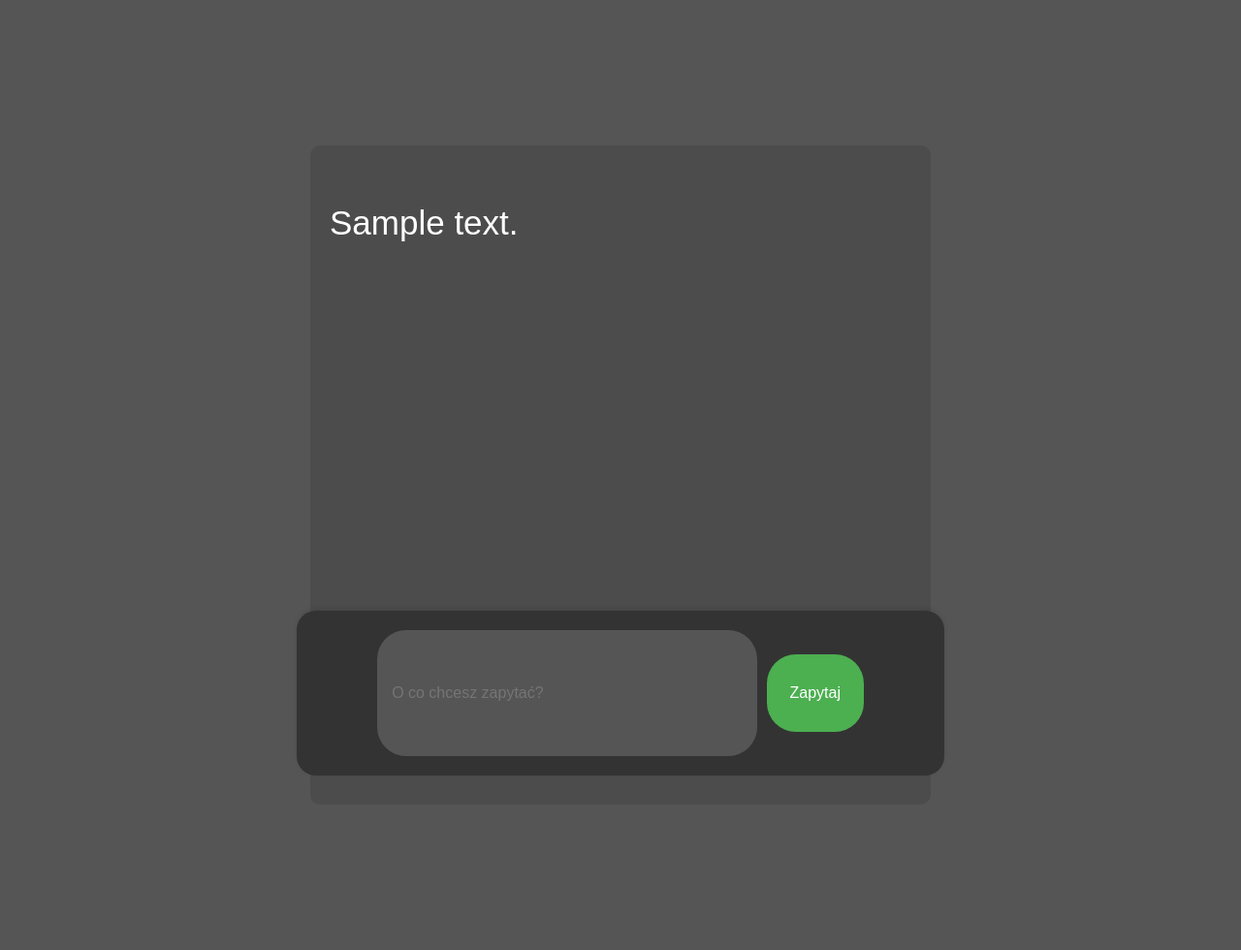
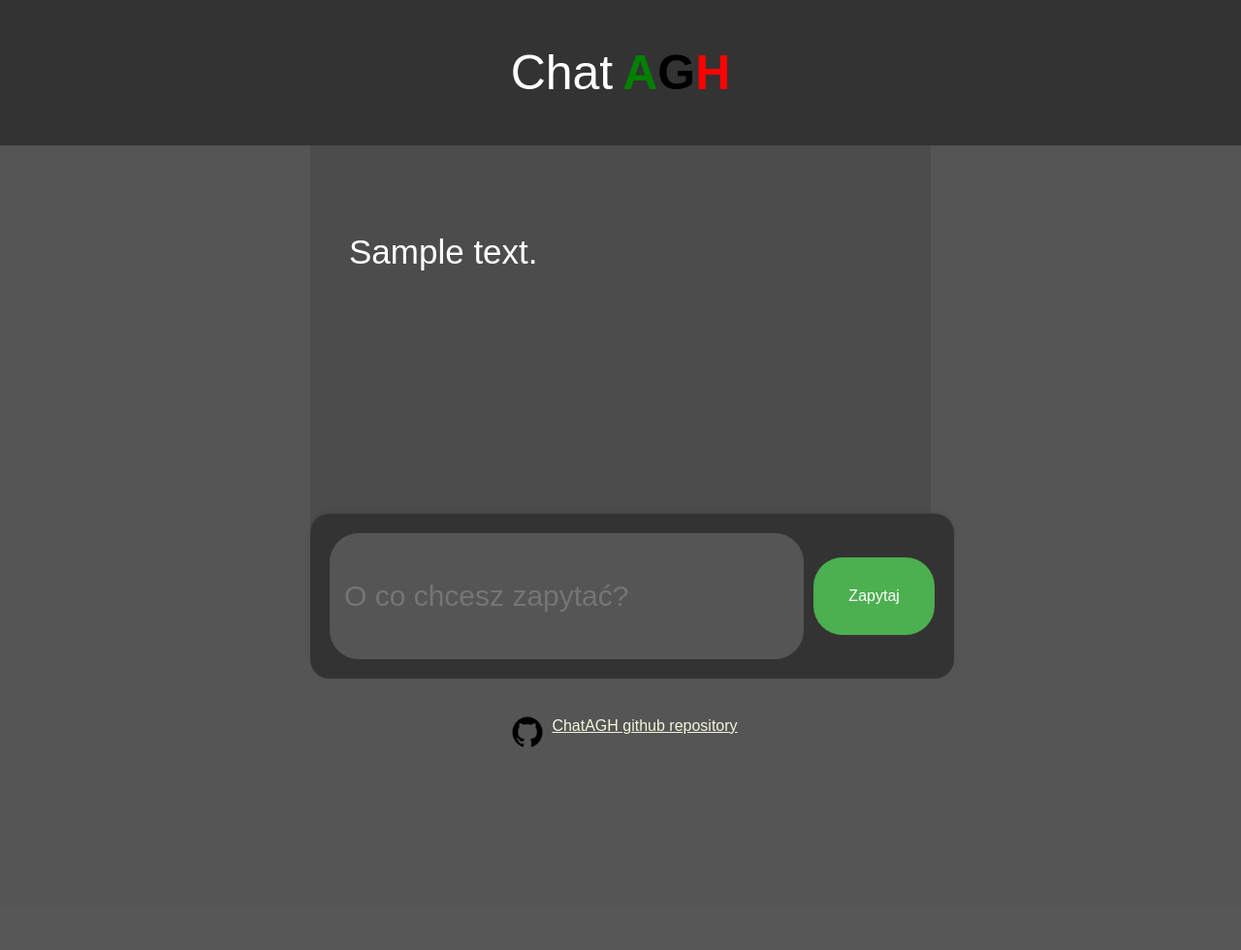
Before and after one commit to witek3100/chatAGH, a Flask app: template src/web-app/templates/chat_tab.html in a window 1280 px wide. Shown: the whole page at 97% size. After the commit the page ends 771 px from the top, so only its background shows below. Run offline with Flask 3, Linux system fonts and the light colour scheme; the template is opened without the code that fills it: most values are stand-ins (such as "Sample title", 1, 10 or a date in 2020).

Commit message:
ui improvements + refactor

```diff
--- a/config.json
+++ b/config.json
@@ -1,6 +1,6 @@
 {
   "openai": {
-    "api_key": ""
+    "api_key": "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"
   },
   "pinecone": {
     "api_key": "c079a1cd-1698-41b2-b457-74aa836db1aa",
@@ -11,7 +11,6 @@
     "chunk_size": 1200,
     "chunk_overlap": 300
   },
-  "web-app-templates": "templates",
   "mongo": {
     "uri": "mongodb://127.0.0.1:27017",
     "db": "chatagh"
--- a/src/web-app/app.py
+++ b/src/web-app/app.py
@@ -1,9 +1,8 @@
 from src.chatbot.chat import Chat
 
-from flask import Flask, render_template, request, redirect, jsonify
+from flask import Flask, render_template, request, redirect, jsonify, url_for
 
-app = Flask(__name__)
-
+app = Flask(__name__, static_folder='static/')
 
 @app.route('/')
 def redirect_home():
@@ -36,5 +35,10 @@ def chat(chat_id):
 
   return render_template('chat_tab.html', chat=chat)
 
+@app.route('/get_icon_url/<agent>')
+def get_icon_url(agent):
+  return url_for('static', filename=f"assets/{agent}_icon.png")
+
+
 if __name__ == '__main__':
   app.run(debug=True)
--- a/src/web-app/templates/css/chat_tab.css
+++ b/src/web-app/static/css/chat_tab.css
@@ -7,34 +7,40 @@ body {
 
 #chat-container {
     background-color: rgba(0, 0, 0, 0.1);
-    margin-top: 150px;
+    margin-bottom: 255px;
+    padding-bottom: 80px;
     width: 50%;
     border-radius: 10px;
     overflow-y: auto;
     height: calc(100vh - 200px);
 }
 
-.chat-messages {
-    padding: 10px;
+.github-link {
+    justify-content: center;
+    color: beige;
+    display: flex;
+    margin-top: 20px;
+    margin-bottom: 20px;
 }
 
 .chat-input-container {
     position: fixed;
     bottom: 0;
-    width: 49%;
-    background-color: #333;
-    padding: 20px;
-    justify-content: center;
-    box-shadow: 0 -2px 5px rgba(0, 0, 0, 0.1);
-    display: flex;
+    width: 50%;
+    background-color: #555;
     z-index: 1;
     border-radius: 20px;
 }
 
 #chat-form {
+    width: 97.5%;
+    border-radius: 20px;
+    box-shadow: 0 -2px 5px rgba(0, 0, 0, 0.1);
+    padding: 20px;
+    background-color: #333;
     display: flex;
+    justify-content: center;
     flex-direction: row;
-    width: 80%;
 }
 
 .chat-input {
@@ -46,7 +52,7 @@ body {
     background-color: #555;
     color: #fff;
     margin-right: 10px;
-    font-size: 16px;
+    font-size: 30px;
 }
 
 .button-box {
@@ -72,6 +78,10 @@ body {
     justify-content: center;
 }
 
+#chat-messages {
+    margin-top: 200px;
+}
+
 .upperbar {
     position: fixed;
     display: flex;
@@ -89,3 +99,37 @@ body {
     font-size: 35px;
     margin: 20px;
 }
+
+.message-box {
+    display: flex;
+    flex-direction: row;
+    padding: 20px;
+}
+
+.icon {
+    width: 50px;
+    height: 50px;
+    margin-top: 10px;
+}
+
+.loading-dots {
+    display: flex;
+    justify-content: space-between;
+    width: 80px;
+    padding: 20px;
+    margin-left: 20px;
+}
+
+.dot {
+    display: inline-block;
+    width: 10px;
+    height: 10px;
+    background-color: #ccc;
+    border-radius: 50%;
+    animation: bounce 1s ease-in-out infinite;
+}
+
+@keyframes bounce {
+  0%, 100% { transform: translateY(0); }
+  50% { transform: translateY(-5px); }
+}
--- /dev/null
+++ b/src/web-app/static/js/chat.js
@@ -0,0 +1,66 @@
+function ask(event) {
+  event.preventDefault();
+
+  const formData = new FormData(chatForm);
+  updateChat(inputBox.value, "user")
+
+  $(".loading-dots").show();
+
+  sendButton.disabled = true;
+  sendButton.style.backgroundColor = "#555"
+
+  chatBox.scrollTop = chatBox.scrollHeight
+
+  $.ajax({
+    url: chatId,
+    type: "POST",
+    data: formData,
+    processData: false,
+    contentType: false,
+    success: function(chat) {
+        updateChat(chat["answer"], "bot")
+        sendButton.disabled = false;
+        sendButton.style.backgroundColor = "#4CAF50";
+        $(".loading-dots").hide();
+        chatBox.scrollTop = chatBox.scrollHeight + 100
+    },
+    error: function(jqXHR, textStatus, errorMessage) {
+        console.error("Error submitting form:", errorMessage);
+        sendButton.disabled = false;
+        sendButton.style.backgroundColor = "#4CAF50";
+        $(".loading-dots").hide();
+    }
+  });
+}
+
+function updateChat(message, agent) {
+    const msg_box = document.createElement("div")
+    msg_box.classList.add("message-box")
+
+    const img = document.createElement("img")
+    img.classList.add("icon")
+
+    getImageURL(agent)
+      .then(imageUrl => {
+        console.log(imageUrl);
+        img.src = imageUrl
+      })
+      .catch(error => {
+        console.error(error);
+      });
+
+    msg_box.appendChild(img)
+
+    const msg = document.createElement("div")
+    msg.classList.add("message")
+    msg.textContent = message
+    msg_box.appendChild(msg)
+
+    chatMessages.appendChild(msg_box)
+    inputBox.value = ""
+}
+
+async function getImageURL(agent) {
+    const response = await fetch(`/get_icon_url/${agent}`);
+     return await response.text();
+  }
--- a/src/web-app/templates/chat_tab.html
+++ b/src/web-app/templates/chat_tab.html
@@ -5,122 +5,37 @@
     <meta name="viewport" content="width=device-width, initial-scale=1.0">
     <script src="https://ajax.googleapis.com/ajax/libs/jquery/3.7.1/jquery.min.js"></script>
     <title>Chatbot</title>
-    <script src="js/ajax_chat_ask.js"></script>
-    <link rel="stylesheet" type="text/css" href="templates/css/chat_tab.css">
-
-    <style>
-        body {
-            font-family: Arial, sans-serif;
-            background-color: #555;
-            margin: 0;
-            padding: 0;
-        }
-
-        #chat-container {
-            background-color: rgba(0, 0, 0, 0.1);
-            margin-top: 150px;
-            margin-bottom: 150px;
-            padding-bottom: 80px;
-            width: 50%;
-            border-radius: 10px;
-            overflow-y: auto;
-            height: calc(100vh - 200px);
-        }
-
-        .chat-messages {
-            padding: 10px;
-        }
-
-        .chat-input-container {
-            position: fixed;
-            bottom: 0;
-            width: 49%;
-            background-color: #333;
-            padding: 20px;
-            justify-content: center;
-            box-shadow: 0 -2px 5px rgba(0, 0, 0, 0.1);
-            display: flex;
-            z-index: 1;
-            border-radius: 20px;
-        }
-
-        #chat-form {
-            display: flex;
-            flex-direction: row;
-            width: 80%;
-        }
-
-        .chat-input {
-            width: 100%;
-            height: 100px;
-            padding: 15px;
-            border-radius: 30px;
-            border: none;
-            background-color: #555;
-            color: #fff;
-            margin-right: 10px;
-            font-size: 16px;
-        }
-
-        .button-box {
-            width: 20%;
-            display: flex;
-            justify-content: center;
-            align-items: center;
-        }
-
-        .send-button {
-            width: 200px;
-            height: 80px;
-            border: none;
-            border-radius: 30px;
-            background-color: #4CAF50;
-            color: #fff;
-            cursor: pointer;
-            font-size: 16px;
-        }
-
-        .main {
-            display: flex;
-            justify-content: center;
-        }
-
-        .upperbar {
-            position: fixed;
-            display: flex;
-            justify-content: center;
-            background-color: #333;
-            font-size: 50px;
-            color: white;
-            width: 100%;
-            height: 150px;
-            align-items: center;
-        }
-
-        .message {
-            color: white;
-            font-size: 35px;
-            margin: 20px;
-        }
-    </style>
-
+    <script src="{{ url_for('static', filename='js/chat.js') }}"></script>
+    <link rel="stylesheet" type="text/css" href="{{ url_for('static', filename='css/chat_tab.css') }}">
 </head>
 <body>
-
-<!--    <div class="upperbar">-->
-<!--        Chat<b style="color: green">A</b><b style="color: black">G</b><b style="color: red">H</b>-->
-<!--    </div>-->
+    <div class="upperbar">
+        Chat<b style="color: green; margin-left: 10px;">A</b><b style="color: black">G</b><b style="color: red">H</b>
+    </div>
 
     <div class="main">
         <div id="chat-container">
+            <div id="chat-messages">
                 {% for message in chat.history %}
+                    <div class="message-box">
+                        {% if message.agent == 'bot' %}
+                            <img src="{{ url_for('static', filename='assets/bot_icon.png') }}" alt="bot-icon" class="icon">
+                        {% elif message.agent == 'human' %}
+                            <img src="{{ url_for('static', filename='assets/user_icon.png') }}" alt="user-icon" class="icon">
+                        {% endif %}
                         <div class="message">
-                <img src="" class="icon">
                             <div class="text">
                                 {{ message.message.content }}
                             </div>
                         </div>
+                    </div>
                 {% endfor %}
+            </div>
+            <div class="loading-dots" style="display: none">
+              <span class="dot"></span>
+              <span class="dot"></span>
+              <span class="dot"></span>
+            </div>
         </div>
 
         <div class="chat-input-container">
@@ -130,7 +45,12 @@
                     <button id="send-button" class="send-button">Zapytaj</button>
                 </div>
             </form>
+            <a class="github-link" href="https://github.com/witek3100/chatAGH">
+                <img src="{{ url_for('static', filename='assets/github_icon.png') }}" alt="github-repo" class="icon">
+                <span style="margin-top: 20px;">ChatAGH github repository</span>
+            </a>
         </div>
+
     </div>
 
     <script>
@@ -138,7 +58,10 @@
         const sendButton = document.getElementById("send-button");
         const chatForm = document.getElementById("chat-form");
         const chatBox = document.getElementById("chat-container")
+        const chatMessages = document.getElementById("chat-messages")
         const chatId = '{{ chat.id }}'
+
+        chatBox.scrollTop = chatBox.scrollHeight
 
         inputBox.addEventListener("keyup", (event) => {
             if (event.key === "Enter") {
@@ -146,43 +69,6 @@
             }
         });
         sendButton.addEventListener("click", ask);
-
-        function ask(event) {
-          event.preventDefault();
-
-          const formData = new FormData(chatForm);
-          updateChat(inputBox.value)
-
-          sendButton.disabled = true;
-          sendButton.style.backgroundColor = "#555"
-
-          $.ajax({
-            url: chatId,
-            type: "POST",
-            data: formData,
-            processData: false,
-            contentType: false,
-            success: function(chat) {
-                updateChat(chat["answer"])
-                sendButton.disabled = false;
-                sendButton.style.backgroundColor = "#4CAF50";
-            },
-            error: function(jqXHR, textStatus, errorMessage) {
-              console.error("Error submitting form:", errorMessage);
-              sendButton.disabled = false;
-              sendButton.style.backgroundColor = "#4CAF50";
-            }
-          });
-        }
-
-        function updateChat(message, agent) {
-            const msg = document.createElement("div")
-            msg.classList.add("message")
-            msg.textContent = message
-            chatBox.appendChild(msg)
-            inputBox.value = ""
-        }
     </script>
-
 </body>
 </html>
```
Also changed, not shown: src/web-app/templates/js/ajax_chat_ask.js (deleted, +0 -47 lines), src/web-app/static/assets/bot_icon.png (added), src/web-app/static/assets/github_icon.png (added), src/web-app/static/assets/user_icon.png (added). Lines whose indentation alone changed are shown as unchanged.
